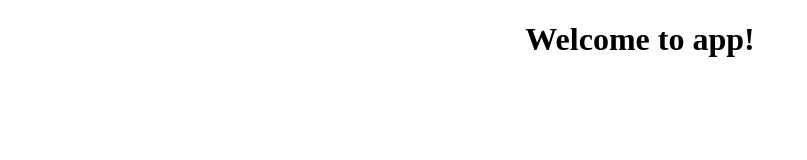
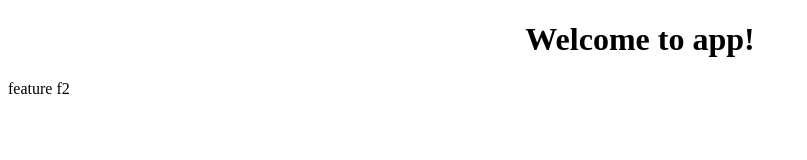
Before and after one commit to nageswar888/Git, an Angular app in the folder git-practice/: page / in a window 1280 px wide. Shown: the top 160 px of the page, without its empty margins (0-807 px from the left). Built offline with nearby package versions, Linux system fonts and the light colour scheme.

Commit message:
practice commit

```diff
--- a/git-practice/src/app/app.component.html
+++ b/git-practice/src/app/app.component.html
@@ -4,3 +4,5 @@
     Welcome to {{ title }}!
   </h1>
 </div>
+
+feature f2
```
